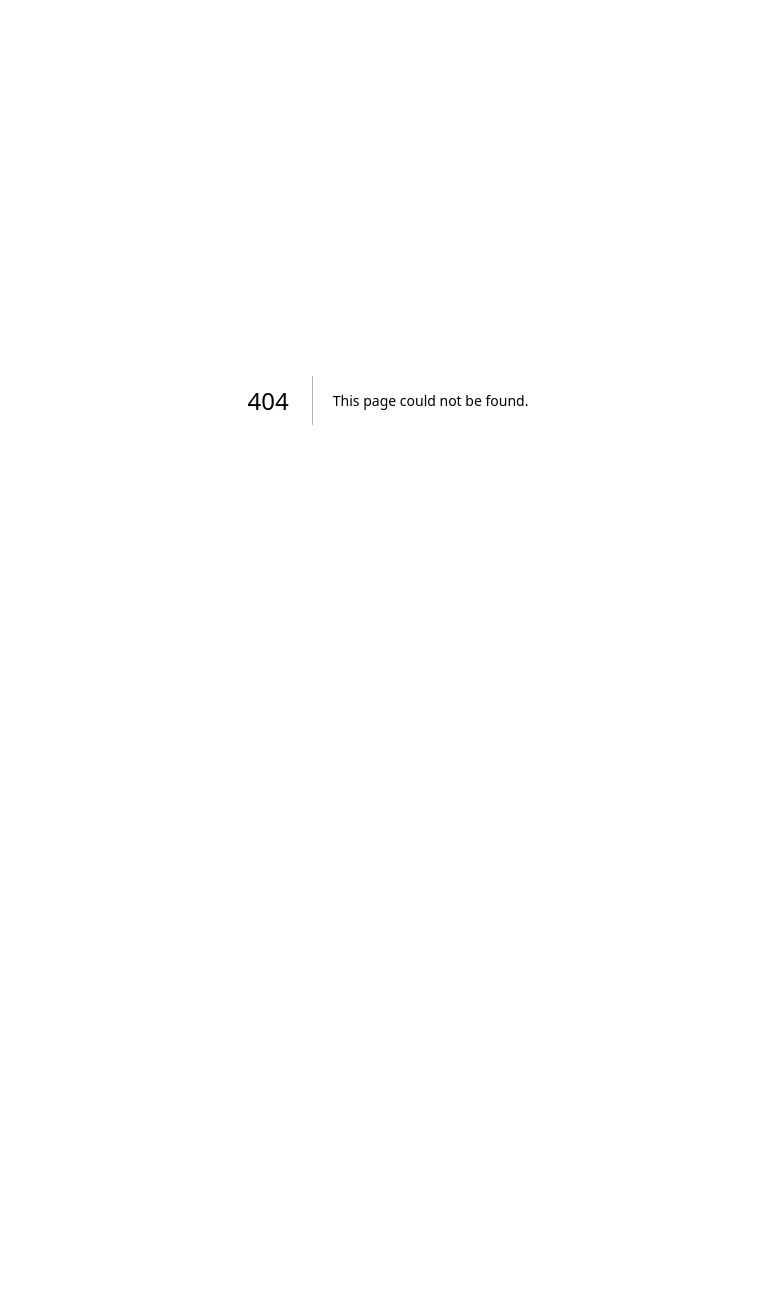
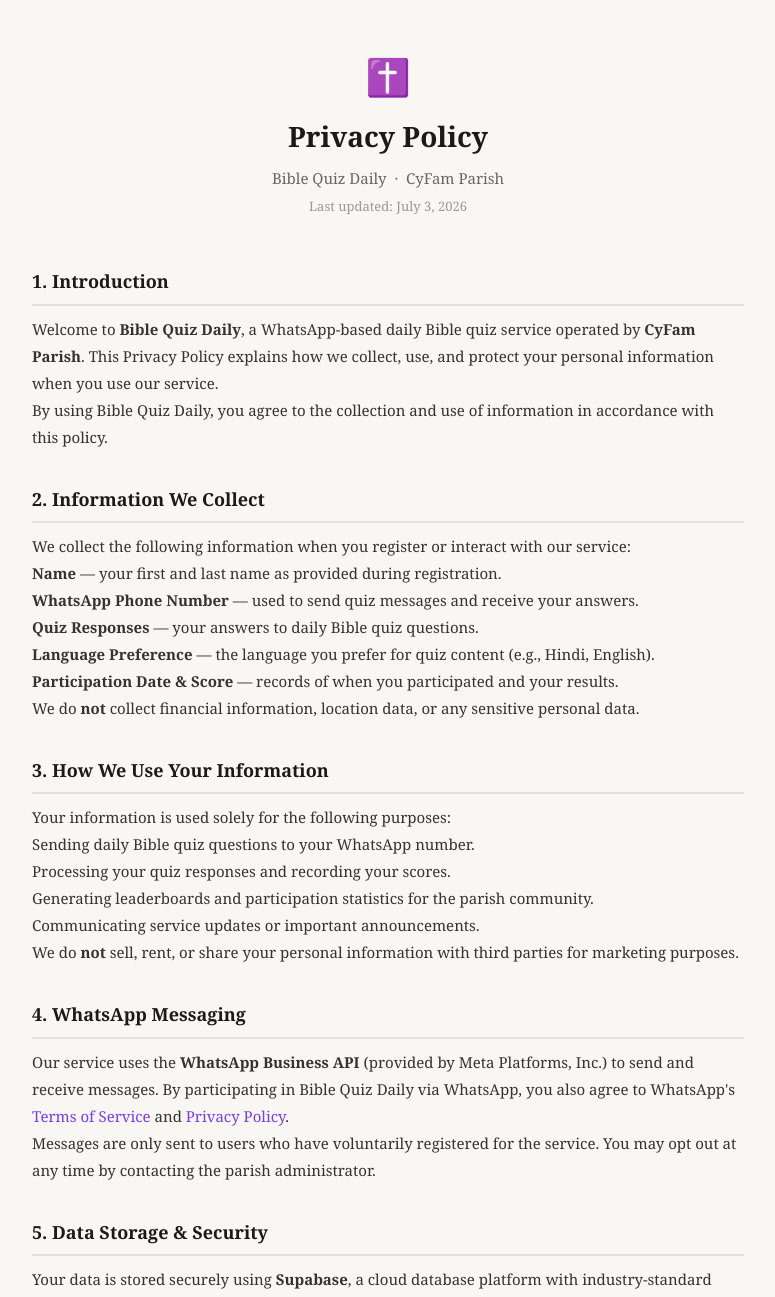
Before and after one commit to sindhujoy1980-rgb/bqa-admin, a Next.js app: page /privacy in a window 1280 px wide. Before the commit this address had no page. Shown: the top 1297 px of the page, without its empty margins (252-1027 px from the left). Before the commit the page ends 800 px from the top, so only its background shows below. Built offline with nearby package versions, Linux system fonts and the light colour scheme.

Commit message:
feat: add public privacy policy page at /privacy

```diff
--- /dev/null
+++ b/src/app/privacy/page.tsx
@@ -0,0 +1,173 @@
+export const metadata = {
+  title: 'Privacy Policy – Bible Quiz Daily',
+  description: 'Privacy Policy for Bible Quiz Daily WhatsApp service by CyFam Parish.',
+};
+
+export default function PrivacyPolicyPage() {
+  return (
+    <html lang="en">
+      <body style={{ margin: 0, fontFamily: 'Georgia, serif', background: '#f9f7f4', color: '#1a1a1a' }}>
+        <div style={{ maxWidth: 760, margin: '0 auto', padding: '48px 24px 80px' }}>
+
+          {/* Header */}
+          <div style={{ textAlign: 'center', marginBottom: 48 }}>
+            <div style={{ fontSize: 36, marginBottom: 8 }}>✝️</div>
+            <h1 style={{ fontSize: 28, fontWeight: 700, color: '#1a1a1a', margin: '0 0 8px' }}>
+              Privacy Policy
+            </h1>
+            <p style={{ fontSize: 15, color: '#666', margin: 0 }}>
+              Bible Quiz Daily &nbsp;·&nbsp; CyFam Parish
+            </p>
+            <p style={{ fontSize: 13, color: '#999', marginTop: 6 }}>
+              Last updated: July 3, 2026
+            </p>
+          </div>
+
+          <div style={{ lineHeight: 1.8, fontSize: 15 }}>
+
+            <Section title="1. Introduction">
+              <p>
+                Welcome to <strong>Bible Quiz Daily</strong>, a WhatsApp-based daily Bible quiz service
+                operated by <strong>CyFam Parish</strong>. This Privacy Policy explains how we collect,
+                use, and protect your personal information when you use our service.
+              </p>
+              <p>
+                By using Bible Quiz Daily, you agree to the collection and use of information in
+                accordance with this policy.
+              </p>
+            </Section>
+
+            <Section title="2. Information We Collect">
+              <p>We collect the following information when you register or interact with our service:</p>
+              <ul>
+                <li><strong>Name</strong> — your first and last name as provided during registration.</li>
+                <li><strong>WhatsApp Phone Number</strong> — used to send quiz messages and receive your answers.</li>
+                <li><strong>Quiz Responses</strong> — your answers to daily Bible quiz questions.</li>
+                <li><strong>Language Preference</strong> — the language you prefer for quiz content (e.g., Hindi, English).</li>
+                <li><strong>Participation Date &amp; Score</strong> — records of when you participated and your results.</li>
+              </ul>
+              <p>We do <strong>not</strong> collect financial information, location data, or any sensitive personal data.</p>
+            </Section>
+
+            <Section title="3. How We Use Your Information">
+              <p>Your information is used solely for the following purposes:</p>
+              <ul>
+                <li>Sending daily Bible quiz questions to your WhatsApp number.</li>
+                <li>Processing your quiz responses and recording your scores.</li>
+                <li>Generating leaderboards and participation statistics for the parish community.</li>
+                <li>Communicating service updates or important announcements.</li>
+              </ul>
+              <p>We do <strong>not</strong> sell, rent, or share your personal information with third parties for marketing purposes.</p>
+            </Section>
+
+            <Section title="4. WhatsApp Messaging">
+              <p>
+                Our service uses the <strong>WhatsApp Business API</strong> (provided by Meta Platforms, Inc.)
+                to send and receive messages. By participating in Bible Quiz Daily via WhatsApp, you also
+                agree to WhatsApp's{' '}
+                <a href="https://www.whatsapp.com/legal/terms-of-service" style={{ color: '#7c3aed' }}>
+                  Terms of Service
+                </a>{' '}
+                and{' '}
+                <a href="https://www.whatsapp.com/legal/privacy-policy" style={{ color: '#7c3aed' }}>
+                  Privacy Policy
+                </a>.
+              </p>
+              <p>
+                Messages are only sent to users who have voluntarily registered for the service.
+                You may opt out at any time by contacting the parish administrator.
+              </p>
+            </Section>
+
+            <Section title="5. Data Storage &amp; Security">
+              <p>
+                Your data is stored securely using <strong>Supabase</strong>, a cloud database platform
+                with industry-standard encryption at rest and in transit (TLS/SSL). We implement
+                appropriate technical and organisational measures to protect your personal data
+                against unauthorised access, alteration, or disclosure.
+              </p>
+              <p>
+                Access to the admin system is protected by authentication and is limited to authorised
+                parish administrators only.
+              </p>
+            </Section>
+
+            <Section title="6. Data Retention">
+              <p>
+                We retain your personal information for as long as you are an active participant
+                in the quiz service. If you request removal, your data will be deleted within
+                <strong> 30 days</strong> of your request.
+              </p>
+            </Section>
+
+            <Section title="7. Your Rights">
+              <p>You have the right to:</p>
+              <ul>
+                <li><strong>Access</strong> the personal data we hold about you.</li>
+                <li><strong>Correct</strong> any inaccurate information.</li>
+                <li><strong>Delete</strong> your account and all associated data.</li>
+                <li><strong>Opt out</strong> of receiving WhatsApp quiz messages at any time.</li>
+              </ul>
+              <p>
+                To exercise any of these rights, please contact the parish administrator directly.
+              </p>
+            </Section>
+
+            <Section title="8. Third-Party Services">
+              <p>We use the following third-party services to operate Bible Quiz Daily:</p>
+              <ul>
+                <li><strong>Meta / WhatsApp Business API</strong> — for message delivery.</li>
+                <li><strong>Supabase</strong> — for secure data storage.</li>
+                <li><strong>Google Gemini AI</strong> — for generating quiz questions based on Catholic liturgical readings.</li>
+                <li><strong>Vercel</strong> — for hosting the backend and admin services.</li>
+              </ul>
+              <p>Each of these services has its own privacy policy governing their use of data.</p>
+            </Section>
+
+            <Section title="9. Children's Privacy">
+              <p>
+                Our service is intended for parish community members. We do not knowingly collect
+                personal information from children under the age of 13 without parental consent.
+              </p>
+            </Section>
+
+            <Section title="10. Changes to This Policy">
+              <p>
+                We may update this Privacy Policy from time to time. Any changes will be posted
+                on this page with an updated revision date. Continued use of the service after
+                changes constitutes acceptance of the updated policy.
+              </p>
+            </Section>
+
+            <Section title="11. Contact Us">
+              <p>
+                If you have any questions about this Privacy Policy or how your data is handled,
+                please contact the parish administrator:
+              </p>
+              <div style={{ background: '#f0ebe8', borderRadius: 8, padding: '16px 20px', marginTop: 8 }}>
+                <strong>CyFam Parish — Bible Quiz Daily</strong><br />
+                WhatsApp: <a href="https://wa.me/919993612014" style={{ color: '#7c3aed' }}>+91 99936 12014</a>
+              </div>
+            </Section>
+
+          </div>
+
+          <div style={{ marginTop: 48, paddingTop: 24, borderTop: '1px solid #ddd', textAlign: 'center', color: '#999', fontSize: 13 }}>
+            © 2026 CyFam Parish · Bible Quiz Daily · All rights reserved
+          </div>
+        </div>
+      </body>
+    </html>
+  );
+}
+
+function Section({ title, children }: { title: string; children: React.ReactNode }) {
+  return (
+    <div style={{ marginBottom: 32 }}>
+      <h2 style={{ fontSize: 18, fontWeight: 700, color: '#1a1a1a', marginBottom: 10, borderBottom: '2px solid #e8e0d8', paddingBottom: 6 }}>
+        {title}
+      </h2>
+      <div style={{ color: '#333' }}>{children}</div>
+    </div>
+  );
+}
```
